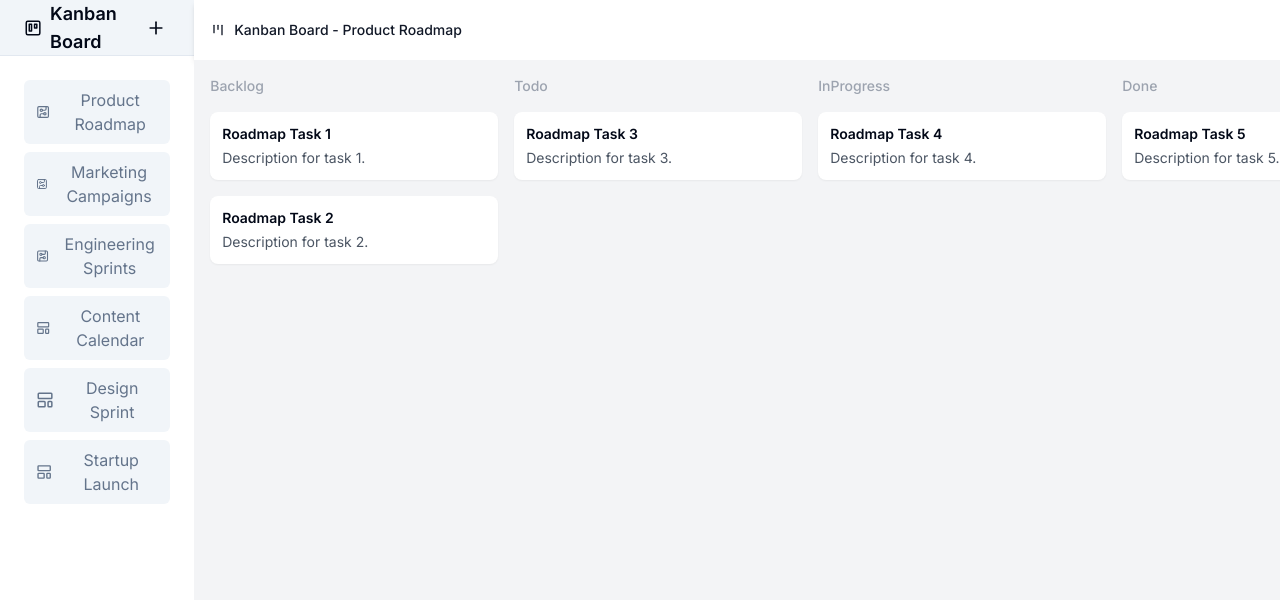
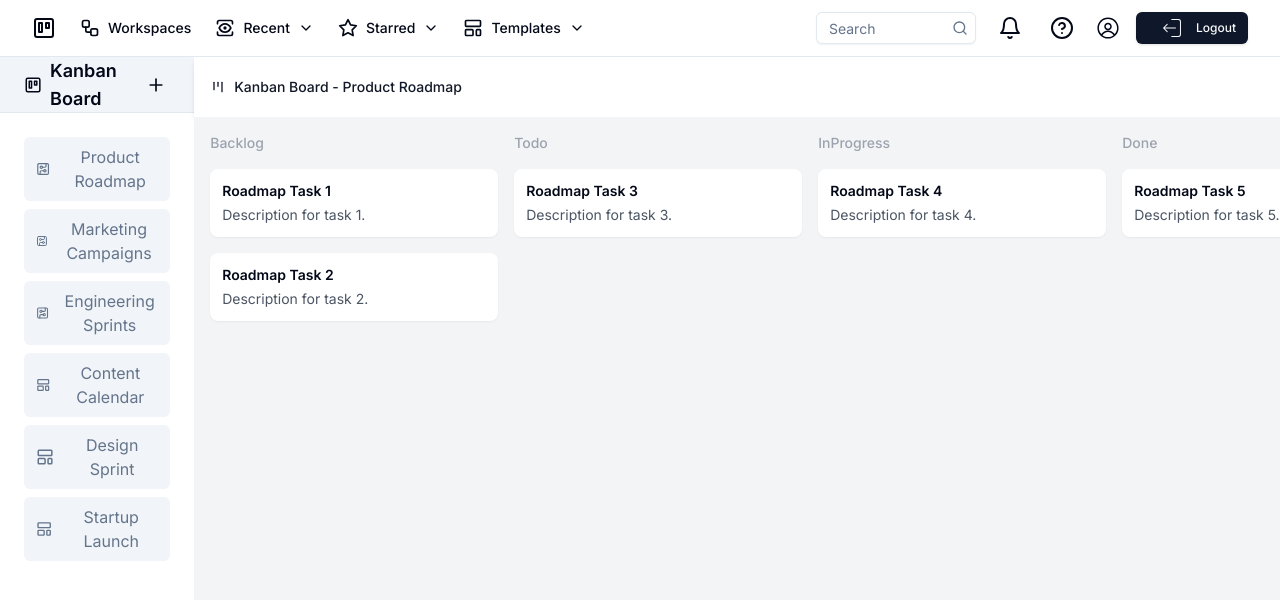
Before and after one commit to abenooo/kanban_project_management_tools, a Next.js app: page / in a window 1280 px wide. Shown: the top 600 px of the page. Built offline with nearby package versions, Linux system fonts and the light colour scheme.

Commit message:
Add user details

```diff
--- a/src/componet/kanban.tsx
+++ b/src/componet/kanban.tsx
@@ -11,6 +11,7 @@ import { Input } from "@/components/ui/input";
 import { Textarea } from "@/components/ui/textarea";
 import { Label } from "@/components/ui/label";
 import { DragDropContext, Droppable, Draggable } from "react-beautiful-dnd";
+import Navbar from "./Navbar";
 import { Sidebar } from "./Sidebar";
 
 type Task = {
@@ -187,6 +188,8 @@ export default function Kanban() {
   );
 
   return (
+    <>
+      <Navbar />
       <div className="flex h-screen">
         <Sidebar onSelect={handleCategorySelect} />
         <div className="flex flex-col flex-1">
@@ -208,9 +211,12 @@ export default function Kanban() {
                         className="w-72"
                       >
                         <h2 className="mb-4 text-sm font-medium text-gray-400 dark:text-gray-300 flex items-center">
-                        {columnId.charAt(0).toUpperCase() + columnId.slice(1)}
+                          {columnId.charAt(0).toUpperCase() +
+                            columnId.slice(1)}
                         </h2>
-                      {columnTasks.map((task, index) => renderCard(task, index))}
+                        {columnTasks.map((task, index) =>
+                          renderCard(task, index)
+                        )}
                         {provided.placeholder}
                       </div>
                     )}
@@ -310,6 +316,7 @@ export default function Kanban() {
           )}
         </div>
       </div>
+    </>
   );
 }
 
```
Lines whose indentation alone changed are shown as unchanged.
